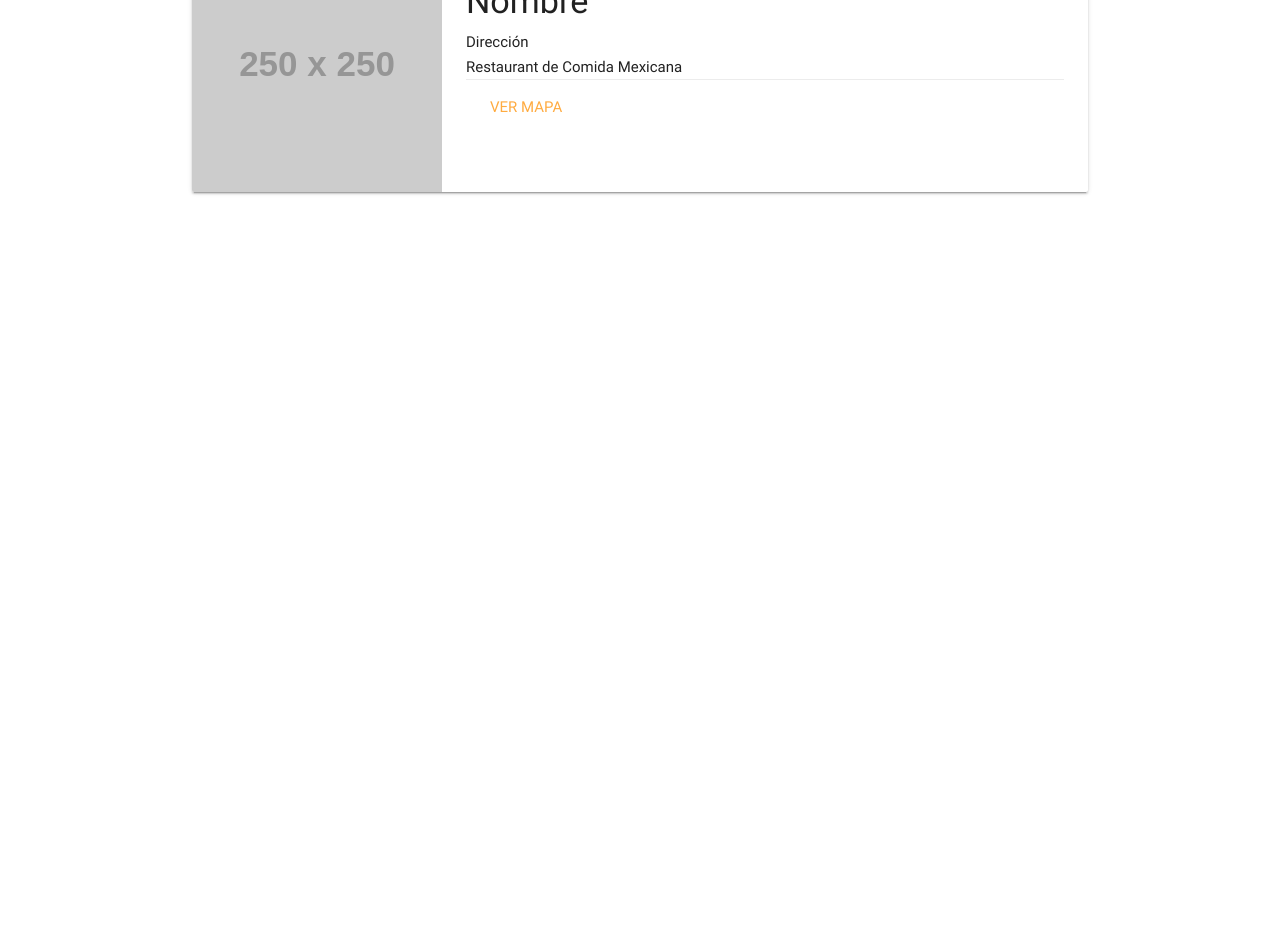
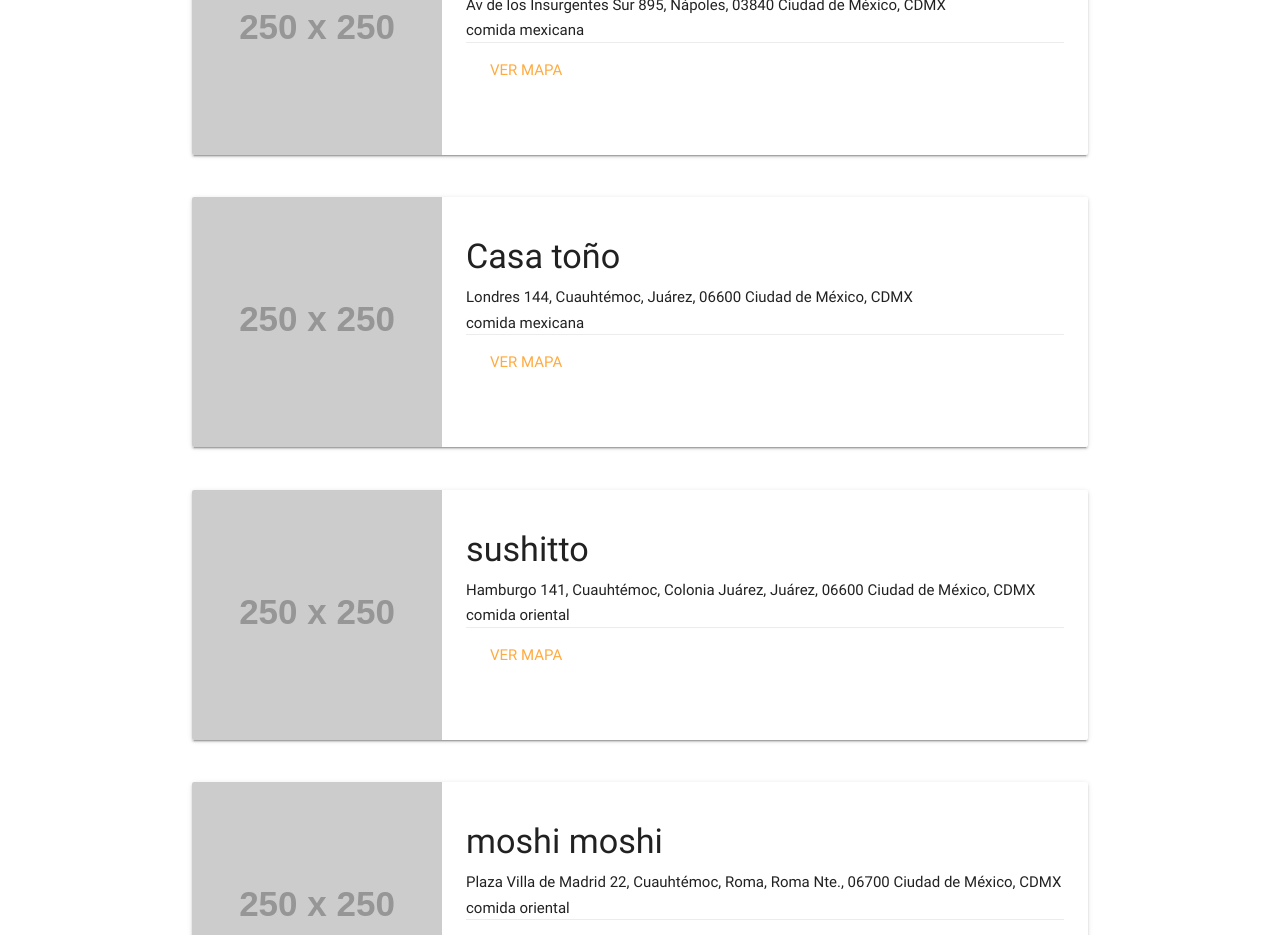
Before and after one commit to Gocchi/All-in-one, a plain HTML site: page index.html in a window 1280 px wide. Shown: the part 751-1686 px from the top of the page. Before the commit the page ends 978 px from the top, so only its background shows below. Drawn offline with Linux system fonts and the light colour scheme; some packages are replaced by stand-ins of ours; placeholder pictures from the web are drawn by us.

Commit message:
agregue coordenadas y filtro en buscador

```diff
--- a/css/main.css
+++ b/css/main.css
@@ -3,6 +3,5 @@ body{
 	margin: 0;
 }
 #map{
-
 	height: 500px;
 }
--- a/index.html
+++ b/index.html
@@ -11,12 +11,8 @@
 	<body>
 	<nav class="">
 		<div class="nav-wrapper">
-      <a href="#!" class="brand-logo center">La Mata Dietas</a>
-      	<
+     	<a href="#!" class="brand-logo center">La Mata Dietas</a>
 	</nav>
-	<section class="container">
-
-	</section>
 	<section class="container">
 		<div class="row">
 			<div class="col s12">
@@ -25,39 +21,29 @@
 				</div>
 			</div>
 		</div>
-		<div class="row">
-			<form id="search-form" class="col s12">
+		<nav>
+			<div class="nav-wrapper">
+				<form id="search-form" class="left">
+					<div class="input-field">
+						<input id="search" type="search">
+						<label class="label-icon" for="search"><i class="material-icons">search</i></label>
+						<i class="material-icons">close</i>
+					</div>
+				</form>
+
+			</div>
+		</nav>
+			<!-- <form id="buscador-form" class="col s12">
                  <div class="input-field ">
                     <input id="search" type="search" placeholder="¿Quá se te antoja?">
                     <label class="label-icon" for="search"><i class="material-icons">search</i></label>
                     <i class="material-icons">close</i>
                 </div>
-        	</form>
-		</div>
+        	</form> -->
+
 	</section>
 	<section id="list-restaurants" class="container">
-		<article class="item-restaurant">
-				<div class="row">
-					<div class="col s12">
-					    <div class="card horizontal">
-					      <div class="card-image">
-					        <img src="http://via.placeholder.com/250x250">
-					      </div>
-					      <div class="card-stacked">
-					        <div class="card-content">
-					          <h4>Nombre</h4>
-					          <h6>Dirección</h6>
-					          <p>Restaurant de Comida Mexicana</p>
-					          <div class="card-action">
-					          	<a href="#">Ver mapa</a>
-					          </div>
-					        </div>
-					      </div>
-					    </div>
-					  </div>
-				  </div>
-				</div>
-		 </article>
+
 	</section>
 	<script type="text/javascript" src="js/jquery-3.2.1.min.js"></script>
 	<script async defer src="https://maps.googleapis.com/maps/api/js?key=AIzaSyDn71479ZaeX7uTEQpJzmBnHg6sfkIbmaA"></script>
--- a/js/app.js
+++ b/js/app.js
@@ -6,9 +6,6 @@ var obtenerUbicacion = function (e) {
 	}
 };
 var mostrarPosicion = function (posicion) {
-	console.log(posicion);
-	// alert("Latitud: " + posicion.coords.latitude);
-	// alert("Longitud: " + posicion.coords.longitude);
 
 	var coordenadas = {
 		lat: posicion.coords.latitude,
@@ -28,4 +25,136 @@ var mostrarMapa = function (coordenadas) {
     });
 }
 
-$(document).ready(obtenerUbicacion);
+
+
+
+var restaurantes= [
+{
+    "nombre": "Chilanguita",
+	"direccion": "Av de los Insurgentes Sur 895, Nápoles, 03840 Ciudad de México, CDMX",
+	"foto": "http://via.placeholder.com/250x250",
+	"categoria": "comida mexicana",
+	"coordenadas":{
+		lng:-99.1873782,
+		lat:19.4024011
+	}
+},
+{
+    "nombre":'Casa toño',
+	"direccion": "Londres 144, Cuauhtémoc, Juárez, 06600 Ciudad de México, CDMX",
+	"foto": "http://via.placeholder.com/250x250",
+	"categoria": "comida mexicana",
+	"coordenadas":{
+		lng:-99.1686517,
+		lat:19.4209275
+	}
+},
+{
+    "nombre": "sushitto",
+	"direccion": "Hamburgo 141, Cuauhtémoc, Colonia Juárez, Juárez, 06600 Ciudad de México, CDMX",
+	"foto": "http://via.placeholder.com/250x250",
+	"categoria": "comida oriental",
+	"coordenadas":{
+		lng:-99.1679987,
+		lat:19.425898
+	}
+},
+{
+    "nombre": "moshi moshi",
+	"direccion": "Plaza Villa de Madrid 22, Cuauhtémoc, Roma, Roma Nte., 06700 Ciudad de México, CDMX",
+	"foto": "http://via.placeholder.com/250x250",
+	"categoria": "comida oriental",
+	"coordenadas":{
+		lng:-99.1677102,
+		lat:19.4184159
+	}
+},
+{
+    "nombre": "italianis",
+	"direccion": "Centro Comercial Plaza La Rosa, Calle Londres 127 Locales 64-67, Cuauhtémoc, Juárez, 06600 Ciudad de México, CDMX",
+	"foto": "http://via.placeholder.com/250x250",
+	"categoria": "comida italiana",
+	"coordenadas":{
+		lng:-99.1667453,
+		lat:19.4254844
+	}
+},
+{
+    "nombre": "olive garden",
+	"direccion": "Av. Paseo de la Reforma No. 250, Local 2F-02, primer nivel, Cuahutémoc, Juárez, 06600 Ciudad de México, CDMX",
+	"foto": "http://via.placeholder.com/250x250",
+	"categoria": "comida italiana",
+	"coordenadas":{
+		lng:-99.1820663,
+		lat:19.4254835
+	}
+ }
+];
+
+var plantilla= '<article class="item-restaurant">'+
+				'<div class="row">'+
+					'<div class="col s12">'+
+					    '<div class="card horizontal">'+
+					      '<div class="card-image">'+
+					        '<img src="http://via.placeholder.com/250x250">'+
+					      '</div>'+
+					      '<div class="card-stacked">'+
+					        '<div class="card-content">'+
+					          '<h4>__nombre__</h4>'+
+					          '<h6>__direccion__</h6>'+
+					          '<p>__categoria__</p>'+
+					          '<div class="card-action">'+
+					          	'<a class="newUbication" href="#" data-lng="__lng__" data-lat="__lat__">Ver mapa</a>'+
+					          '</div>'+
+					        '</div>'+
+					      '</div>'+
+					    '</div>'+
+					  '</div>'+
+				  '</div>'+
+				'</div>'+
+		 '</article>';
+
+var cargarPagina=function(){
+	obtenerUbicacion();
+	mostrarPlantilla(restaurantes);
+	$(".newUbication").click(ubicacionActual);
+	$("#search-form").submit(filtrarRestaurantes);
+}
+	var filtrarRestaurantes = function (e) {
+	e.preventDefault();
+	var palabraClave = $("#search").val().toLowerCase();
+	var filtrados = restaurantes.filter(function (nombre) {
+		return nombre.nombre.toLowerCase().indexOf(palabraClave) >= 0;
+		console.log(filtrados);
+	});
+	mostrarPlantilla(filtrados);
+};
+
+	var mostrarPlantilla = function(restaurantes){
+		var plantillaFinal=" ";
+		restaurantes.forEach(function(remplaza){
+			plantillaFinal += plantilla.replace("__nombre__", remplaza.nombre)
+			.replace("__direccion__", remplaza.direccion)
+			.replace("__categoria__", remplaza.categoria)
+			.replace("__lng__", remplaza.coordenadas.lng)
+			.replace("__lat__", remplaza.coordenadas.lat);
+	});
+		$("#list-restaurants").html(plantillaFinal);
+};
+
+var ubicacionActual=function(){
+	var latitud = $(this).data("lat");
+  	var longitud = $(this).data("lng");
+
+  	var coordenadas = {
+    lat: latitud,
+    lng: longitud
+
+  };
+
+  mostrarMapa(coordenadas);
+}
+
+
+
+$(document).ready(cargarPagina);
```
